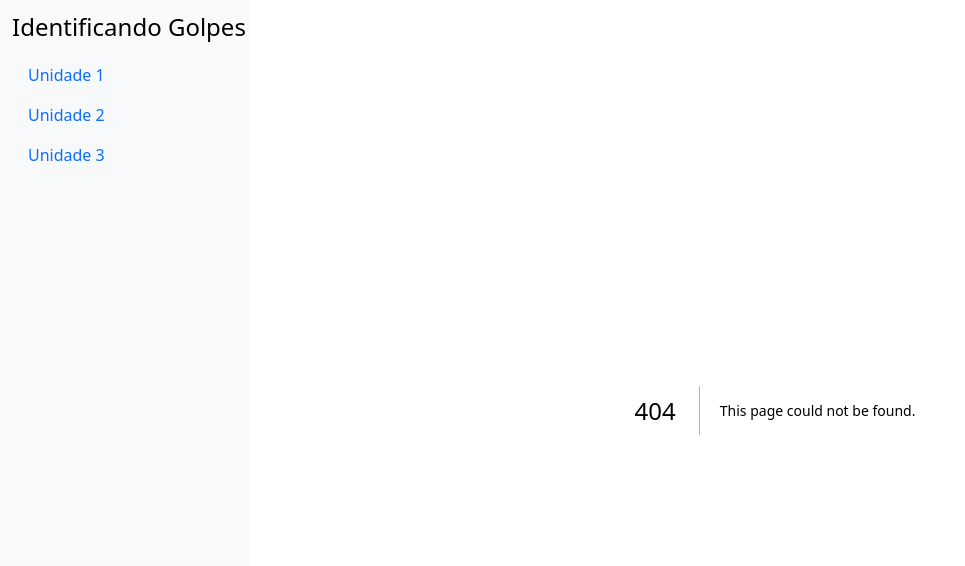
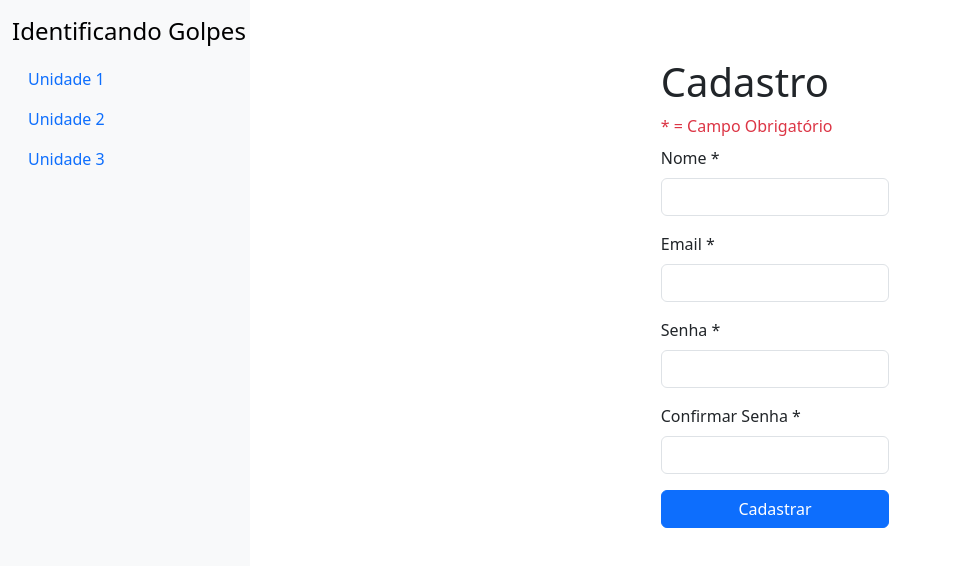
Before and after one commit to okita-ok/tcc-golpes, a Next.js app in the folder frontend/: page /signup in a window 1280 px wide. Before the commit this address had no page. Shown: the top 566 px of the page, without its empty margins (0-965 px from the left). Built offline with nearby package versions, Linux system fonts and the light colour scheme.

Commit message:
Adicionando SignUp e Login

```diff
--- a/frontend/package.json
+++ b/frontend/package.json
@@ -9,12 +9,15 @@
     "lint": "next lint"
   },
   "dependencies": {
+    "axios": "^1.7.8",
     "bootstrap": "^5.3.3",
     "next": "15.0.3",
     "react": "19.0.0-rc-66855b96-20241106",
-    "react-dom": "19.0.0-rc-66855b96-20241106"
+    "react-dom": "19.0.0-rc-66855b96-20241106",
+    "react-hook-form": "^7.53.2"
   },
   "devDependencies": {
+    "@types/axios": "^0.14.4",
     "@types/node": "^20",
     "@types/react": "^18",
     "@types/react-dom": "^18",
--- a/frontend/src/app/components/Navbar/Navbar.tsx
+++ b/frontend/src/app/components/Navbar/Navbar.tsx
@@ -5,9 +5,12 @@ export default function Navbar() {
       style={{ width: "250px" }}
     >
       <div className="container-fluid">
-        <a className="navbar-brand" href="/">
+        <a className="navbar-brand mt-1" href="/">
           <h4>Identificando Golpes</h4>
         </a>
+
+        {/* Colocar aqui o MiniProfile? */}
+
         <ul className="nav nav-pills flex-column me-auto">
           <li className="nav-item">
             <a className="nav-link" href="/unidade/unidade1">
--- /dev/null
+++ b/frontend/src/app/components/Signup/Signup.tsx
@@ -0,0 +1,131 @@
+/* eslint-disable @typescript-eslint/no-unused-vars */
+"use client";
+
+import api from "@/app/services/api";
+import { useRouter } from "next/navigation";
+import { SubmitHandler, useForm } from "react-hook-form";
+
+type Inputs = {
+  name: string;
+  email: string;
+  password: string;
+  pwConfirm: string;
+};
+
+function SignUp() {
+  const {
+    register,
+    handleSubmit,
+    watch,
+    formState: { errors },
+  } = useForm<Inputs>();
+
+  const router = useRouter();
+
+  const onSubmit: SubmitHandler<Inputs> = (data) => {
+    const { pwConfirm, ...creds } = data;
+
+    console.log(creds);
+    // api.post("/signup", creds, { withCredentials: true }).then((data) => {
+    //   console.log(creds);
+    //   router.push("/login");
+    // });
+  };
+
+  const password = watch("password");
+
+  return (
+    <>
+      <div className="container col-3 mt-5">
+        <h1>Cadastro</h1>
+        <form onSubmit={handleSubmit(onSubmit)}>
+          <div className="mb-2">
+            <span className="text-danger">* = Campo Obrigatório</span>
+          </div>
+
+          <div className="mb-3">
+            <label htmlFor="name" className="form-label">
+              Nome *
+            </label>
+            <input
+              type="text"
+              className="form-control"
+              id="name"
+              aria-describedby="name"
+              {...register("name", { required: true })}
+            />
+            {errors.name && (
+              <span className="text-danger">Esse campo é obrigatório</span>
+            )}
+          </div>
+          <div className="mb-3">
+            <label htmlFor="email" className="form-label">
+              Email *
+            </label>
+            <input
+              type="email"
+              className="form-control"
+              id="email"
+              aria-describedby="email"
+              {...register("email", { required: true })}
+            />
+            {errors.email && (
+              <span className="text-danger">Esse campo é obrigatório</span>
+            )}
+          </div>
+
+          <div className="mb-3">
+            <label htmlFor="password" className="form-label">
+              Senha *
+            </label>
+            <input
+              type="password"
+              className="form-control"
+              id="password"
+              {...register("password", { required: true, minLength: 6 })}
+            />
+
+            {errors.password?.type === "required" && (
+              <span className="text-danger">Esse campo é obrigatório</span>
+            )}
+
+            {errors.password?.type === "minLength" && (
+              <span className="text-danger">Minímo de 6 (seis) caracteres</span>
+            )}
+          </div>
+
+          <div className="mb-3">
+            <label htmlFor="pwConfirm" className="form-label">
+              Confirmar Senha *
+            </label>
+            <input
+              type="password"
+              className="form-control"
+              id="pwConfirm"
+              aria-describedby="pwConfirm"
+              {...register("pwConfirm", {
+                required: true,
+                validate: (value) =>
+                  value === password || "Senhas não coincidem",
+              })}
+            />
+            {errors.pwConfirm?.type === "required" && (
+              <span className="text-danger">Esse campo é obrigatório</span>
+            )}
+            {errors.pwConfirm?.type === "validate" && (
+              <span className="text-danger">{errors.pwConfirm.message}</span>
+            )}
+          </div>
+
+          <div className="d-grid col-12">
+            <button type="submit" className="btn btn-primary">
+              Cadastrar
+            </button>
+          </div>
+        </form>
+      </div>
+    </>
+  );
+}
+
+export default SignUp;
--- /dev/null
+++ b/frontend/src/app/services/api.tsx
@@ -0,0 +1,7 @@
+import axios from "axios";
+
+const api = axios.create({
+  baseURL: process.env.NEXT_PUBLIC_API_BASEURL,
+});
+
+export default api;
--- /dev/null
+++ b/frontend/src/app/signup/page.tsx
@@ -0,0 +1,9 @@
+import SignUp from "../components/Signup/Signup";
+
+export default function SignUpPage() {
+  return (
+    <>
+      <SignUp />
+    </>
+  );
+}
```
Also changed, not shown: frontend/src/app/components/Login/Login.tsx (added, +90 -0 lines), frontend/src/app/components/MiniProfile/MiniProfile.tsx (added, +9 -0 lines), frontend/src/app/login/page.tsx (added, +9 -0 lines), frontend/src/app/cadastro/page.tsx (deleted), 2 other files (tests, documents, lock files or other folders).
